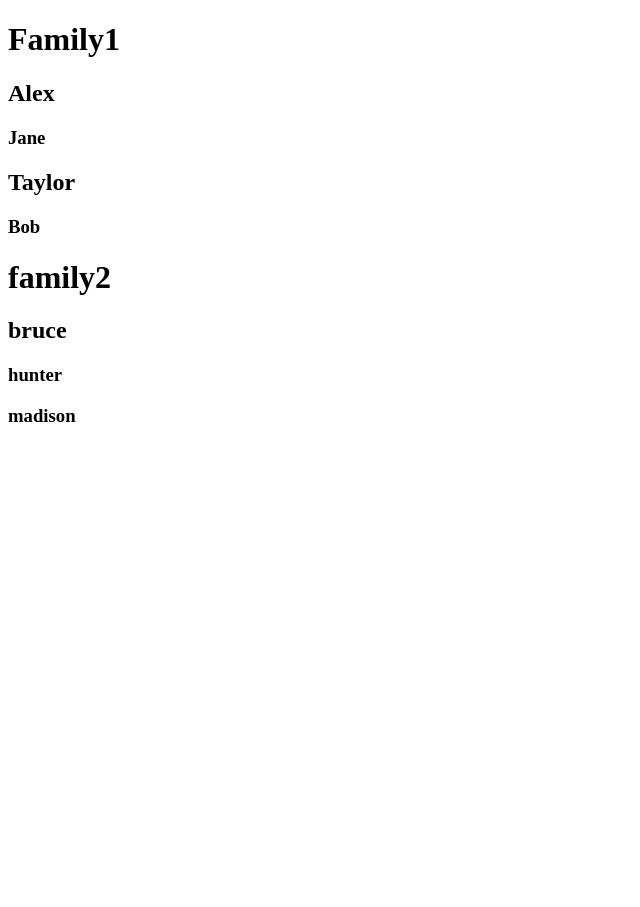
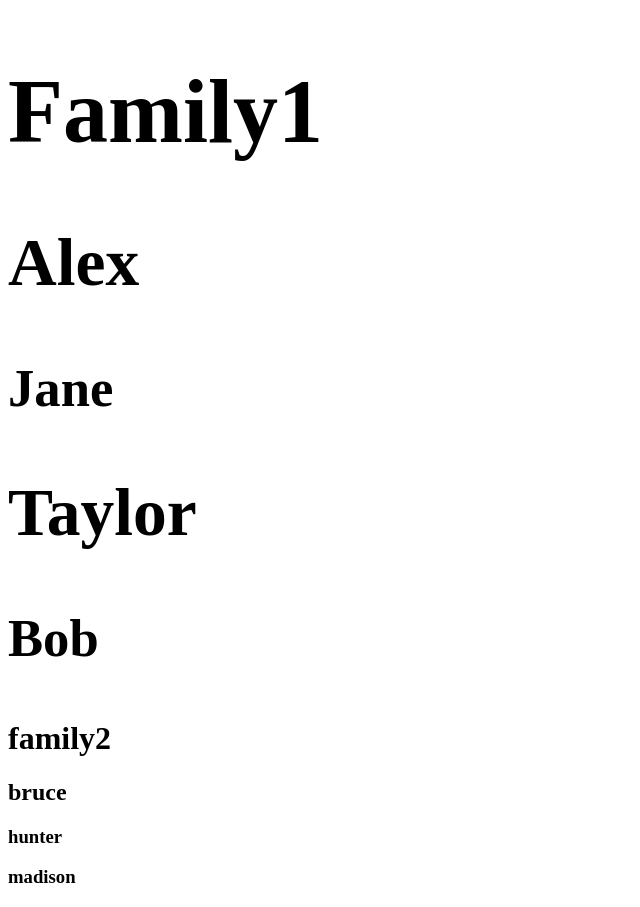
Before and after one commit to tamermaarouf/JQuery-Sample-Site, a plain HTML site: page Family.html in a window 1280 px wide. Shown: the whole page, without its empty margins (0-640 px from the left). Before the commit the page ends 800 px from the top, so only its background shows below. Drawn offline with nearby package versions, Linux system fonts and the light colour scheme.

Commit message:
Build a DOM (Family) Tree!

```diff
--- a/Family.html
+++ b/Family.html
@@ -30,5 +30,6 @@ This is the HTML document that you'll use jQuery to modify. To take the quiz, cl
 		</div>
 	</div>
 </body>
-    <script src="app.js"></script>
-    </html>
+    <script src="appFamily.js"></script>
+    <script type="text/javascript" src="appFamily.js"></script>
+</html>
--- a/app.js
+++ b/app.js
@@ -30,7 +30,7 @@ You must use jQuery's css() method!
 */
 
 // Start with this variable!
-var articleItems;
+let articleItems;
 
 articleItems = $('.article-item').css('font-size', '20px')// your code goes here!
 /*---------------------------------------------------------------------------------------------------*/
@@ -46,7 +46,7 @@ For more on events, check the instructor notes.
 
 
 $('#input').on('change', function() {
-    var val;
+    let val;
     val = $('#input').val();                      // Your code goes here!
     $('.articles').children('h1').text( val );
 });
@@ -61,25 +61,8 @@ For this quiz, remove the <ul> from the first article item!
 You must use jQuery's remove() method.
 */
 
-var articleItems;
+let articleItems;
 
 articleItems = $('.article-item').children('ul').remove();// your code goes here!
 
 /*---------------------------------------------------------------------------------------------------*/
-
-/*------------------------- Build a DOM (Family) Tree! --------------------------------------------------*/
-
-/*
-For this quiz, you'll need to add to the DOM tree that already exists.
-
-'#family2' should be a sibling of and come after '#family1'. '#bruce' should be the only immediate child
-of '#family2'. '#bruce' should have two <div>s as children, '#madison' and '#hunter'.
-*/
-
-var $hunter = $(`<div id='hunter'><h3>hunter</h3></div>`);
-var $madison = $(`<div id='madison'><h3>madison</h3></div>`);
-var $bruce = $(`<div id='bruce'><h2>bruce</h2></div>`);
-$bruce.append($hunter, $madison);
-var $familyTwo = $(`<div id='family2'><h1>family2</h1></div>`)
-$familyTwo.append($bruce)
-$familyTwo.insertAfter( $('#family1') );
--- /dev/null
+++ b/appFamily.js
@@ -0,0 +1,20 @@
+/*------------------------- Build a DOM (Family) Tree! --------------------------------------------------*/
+
+/*
+For this quiz, you'll need to add to the DOM tree that already exists.
+
+'#family2' should be a sibling of and come after '#family1'. '#bruce' should be the only immediate child
+of '#family2'. '#bruce' should have two <div>s as children, '#madison' and '#hunter'.
+*/
+
+let $hunter = $(`<div id='hunter'><h3>hunter</h3></div>`);
+let $madison = $(`<div id='madison'><h3>madison</h3></div>`);
+let $bruce = $(`<div id='bruce'><h2>bruce</h2></div>`);
+$bruce.append($hunter, $madison);
+let $familyTwo = $(`<div id='family2'><h1>family2</h1></div>`)
+$familyTwo.append($bruce)
+$familyTwo.insertAfter( $('#family1') );
+
+let family;
+
+family = $('#family1').css('font-size', '45px')// your code goes here!
```
